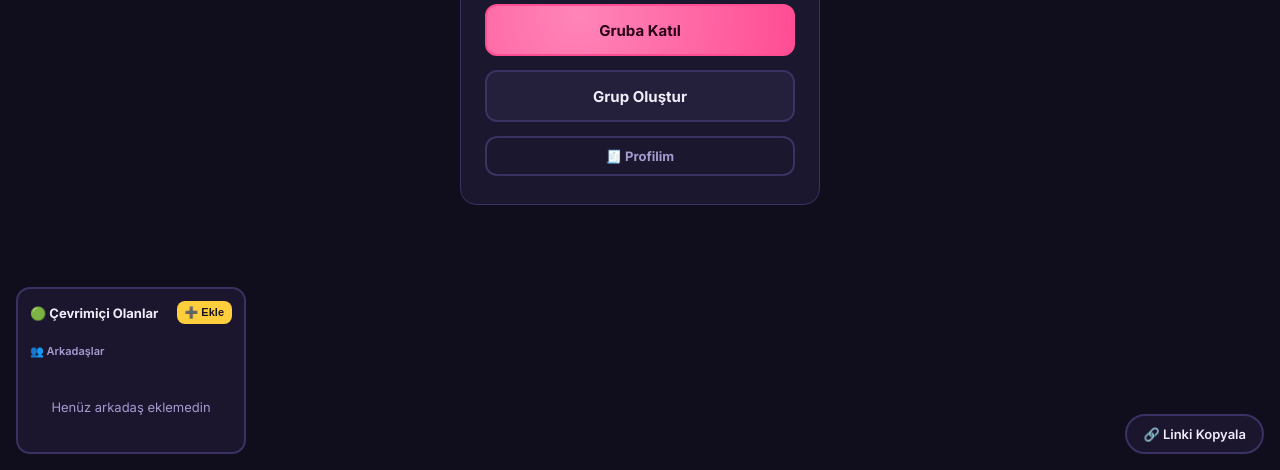
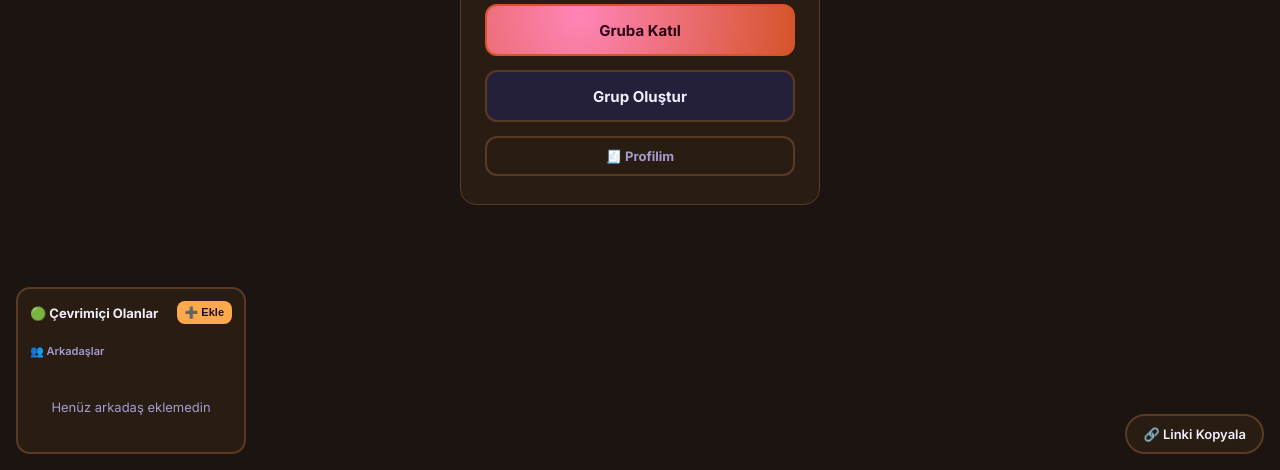
Before and after one commit to alpogeday-debug/dut-arena, a website: page public/index.html in a window 1280 px wide. Shown: the part 330-800 px from the top of the page. Drawn offline with Linux system fonts and the light colour scheme; no server answers.

Commit message:
Apply the seasonal theme site-wide, not just inside the game canvas
A tiny head script sets data-season on <html> before first paint, and
new :root[data-season="..."] CSS blocks override --bg/--grid/--panel/
--panel-border/--accent/--accent-2 per season. Since every menu,
button, and panel is built from these variables, the whole home
screen and all menus now shift with the season, not just the in-game
canvas background/particles added earlier. The canvas grid line color
is now seasonal too, matching the new --grid value.

Co-Authored-By: Claude Sonnet 5 <noreply@anthropic.com>

```diff
--- a/public/index.html
+++ b/public/index.html
@@ -28,6 +28,38 @@
     --accent-2:#ff4d94;
     color-scheme: dark;
   }
+  :root[data-season="winter"]{
+    --bg:#0d1420;
+    --grid:#1a2436;
+    --panel:#16223aee;
+    --panel-border:#2d4568;
+    --accent:#5ec8ff;
+    --accent-2:#ff6b6b;
+  }
+  :root[data-season="spring"]{
+    --bg:#0f1c14;
+    --grid:#1e3324;
+    --panel:#16291cee;
+    --panel-border:#2f5a3c;
+    --accent:#8fe39a;
+    --accent-2:#ff8fc0;
+  }
+  :root[data-season="summer"]{
+    --bg:#1c1710;
+    --grid:#332a1a;
+    --panel:#2a2114ee;
+    --panel-border:#5a4a2a;
+    --accent:#ffce3d;
+    --accent-2:#ff6b4d;
+  }
+  :root[data-season="autumn"]{
+    --bg:#1c1410;
+    --grid:#332318;
+    --panel:#2a1d14ee;
+    --panel-border:#5a3a24;
+    --accent:#ffa94d;
+    --accent-2:#d6542b;
+  }
   *{box-sizing:border-box}
   html,body{height:100%}
   body{
@@ -809,6 +841,13 @@
     100%{ transform:translate(-50%, -140%); opacity:0; }
   }
 </style>
+<script>
+(function(){
+  var m = new Date().getMonth();
+  var season = (m === 11 || m === 0 || m === 1) ? 'winter' : (m >= 2 && m <= 4) ? 'spring' : (m >= 5 && m <= 7) ? 'summer' : 'autumn';
+  document.documentElement.setAttribute('data-season', season);
+})();
+</script>
 </head>
 <body>
 
@@ -1724,8 +1763,9 @@
     if (m >= 5 && m <= 7) return 'summer';
     return 'autumn';
   }
-  const currentSeason = getSeason();
+  const currentSeason = document.documentElement.getAttribute('data-season') || getSeason();
   const SEASON_BG = { winter: '#0d1420', spring: '#0f1c14', summer: '#1c1710', autumn: '#1c1410' };
+  const SEASON_GRID = { winter: '#1a2436', spring: '#1e3324', summer: '#332a1a', autumn: '#332318' };
   const SEASON_PARTICLE_EMOJI = { winter: '❄️', spring: '🌸', summer: '☀️', autumn: '🍂' };
 
   const PAINT_GRID_N_CLIENT = 16;
@@ -2429,7 +2469,7 @@
     const step = 48 * devicePixelRatio;
     const offX = (camX * canvas.width) % step;
     const offY = (camY * canvas.height) % step;
-    ctx.strokeStyle = '#241f3a';
+    ctx.strokeStyle = SEASON_GRID[currentSeason] || '#241f3a';
     ctx.lineWidth = 1;
     for (let gx = -offX; gx < w; gx += step) {
       ctx.beginPath(); ctx.moveTo(gx, 0); ctx.lineTo(gx, h); ctx.stroke();
```
